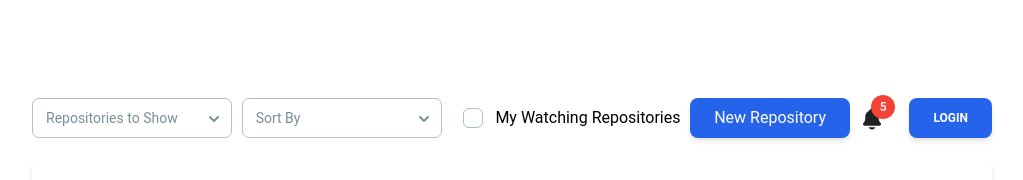
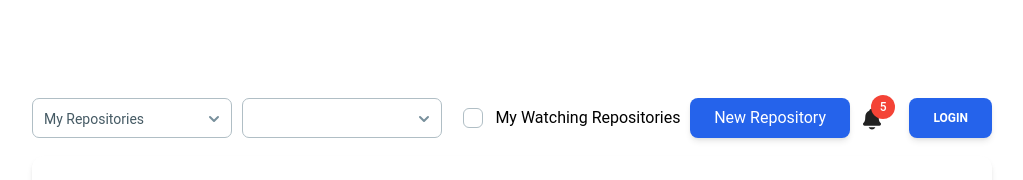
Before and after one commit to mdrobin45/GitFormed-Client, a React (Vite) app: page / in a window 1280 px wide. Shown: the top 180 px of the page, without its empty margins (128-1151 px from the left). Built offline with nearby package versions, Linux system fonts and the light colour scheme; no server answers.

Commit message:
fixing - fix dropdown

```diff
--- a/src/Pages/Repositories/RepoActionBar/RepoActionBar.jsx
+++ b/src/Pages/Repositories/RepoActionBar/RepoActionBar.jsx
@@ -29,28 +29,46 @@ const RepoActionBar = ({ searchParams, setSearchParams }) => {
       <div className={styles.repoToolbarWrapper}>
          <div>
             <Select
+               selected={() => {
+                  const params = searchParams.get("repo");
+                  if (params === "all") {
+                     return "All Repositories";
+                  } else {
+                     return "My Repositories";
+                  }
+               }}
                onChange={(e) =>
                   setSearchParams((prev) => {
                      prev.set("repo", e);
                      return prev;
                   })
                }
-               variant="outlined"
-               label="Repositories to Show">
+               variant="outlined">
                <Option value="all">All Repositories</Option>
                <Option value={user?.email}>My Repositories</Option>
             </Select>
          </div>
          <div>
             <Select
+               selected={() => {
+                  const params = searchParams.get("sortBy");
+                  if (params === "latest") {
+                     return "Latest";
+                  }
+                  if (params === "alphabetical") {
+                     return "Alphabetical";
+                  }
+                  if (params === "watchers") {
+                     return "Watchers";
+                  }
+               }}
                onChange={(e) => {
                   setSearchParams((prev) => {
                      prev.set("sortBy", e);
                      return prev;
                   });
                }}
-               variant="outlined"
-               label="Sort By">
+               variant="outlined">
                <Option value="latest">Latest</Option>
                <Option value="alphabetical">Alphabetical</Option>
                <Option value="watchers">watchers</Option>
```
